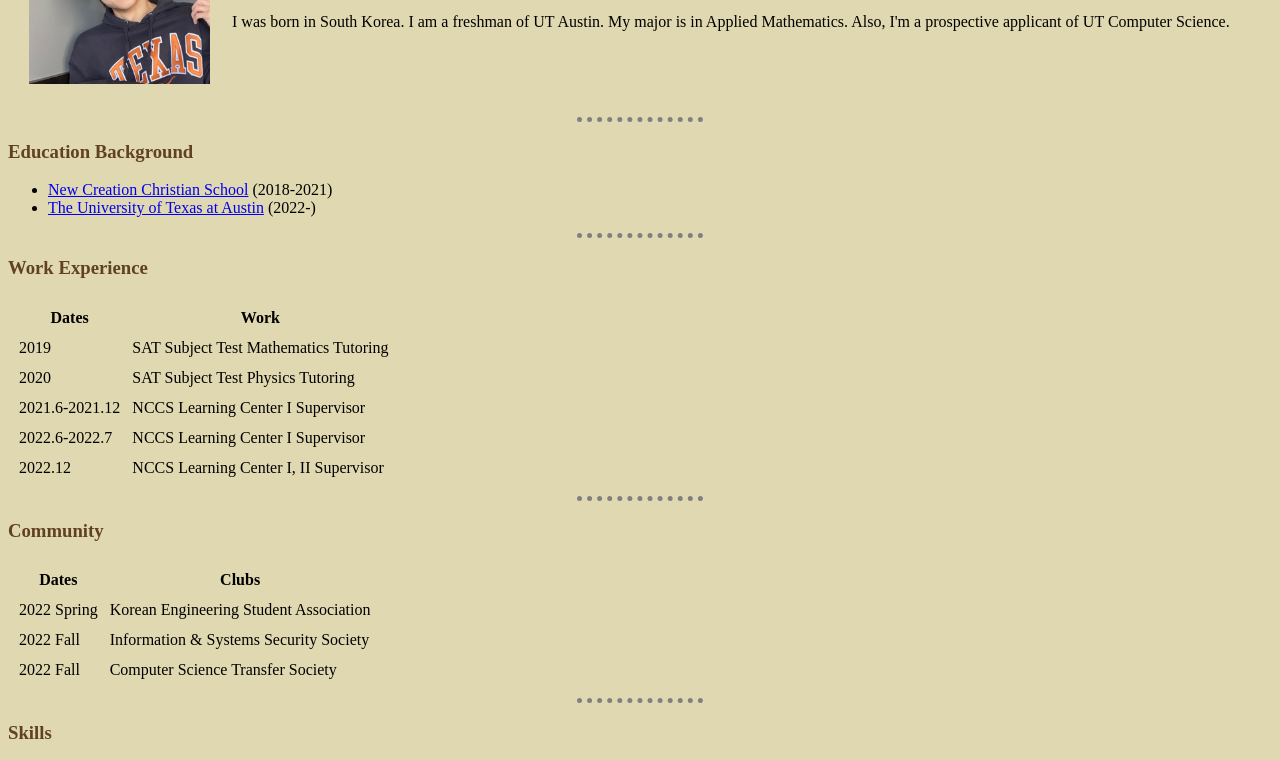
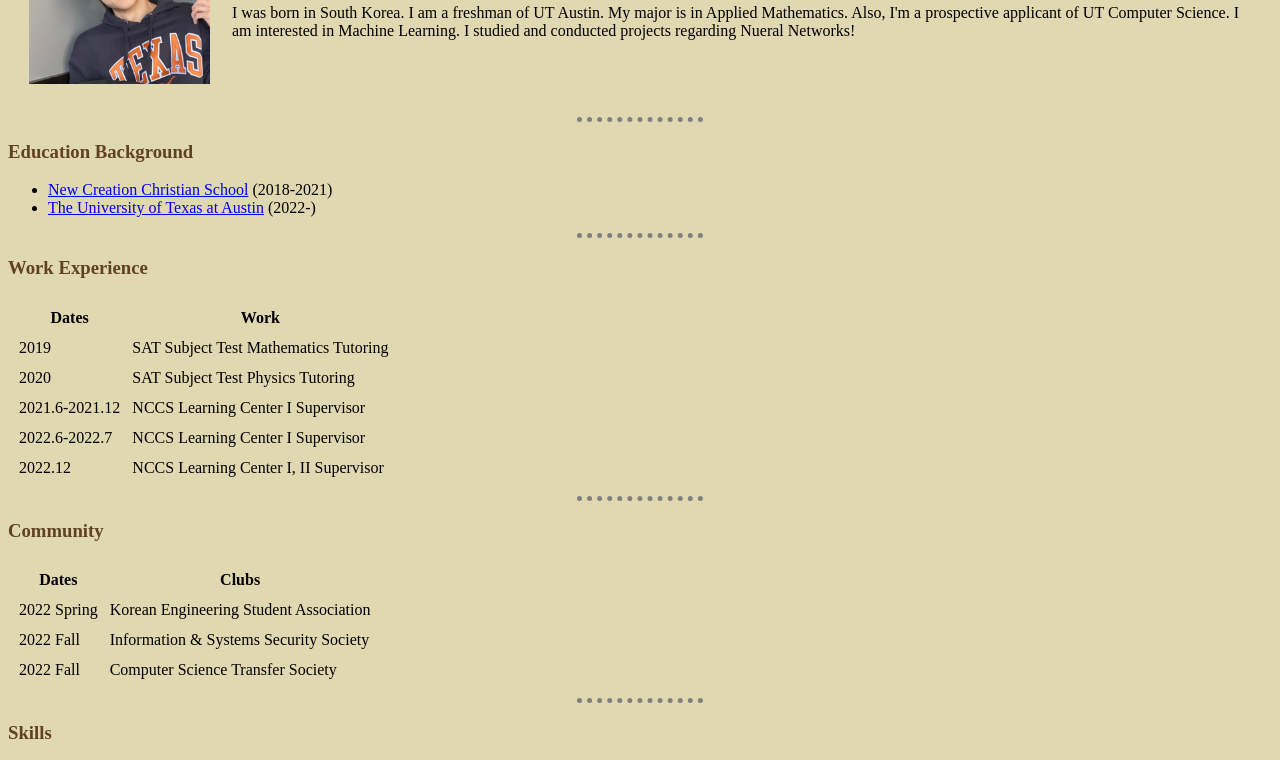
Before and after one commit to whwlstn/HTML---Personal-Site, a plain HTML site: page index.html in a window 1280 px wide. Shown: the part 170-930 px from the top of the page. Drawn offline with Linux system fonts and the light colour scheme.

Commit message:
update information

```diff
--- a/index.html
+++ b/index.html
@@ -15,7 +15,7 @@
             <td><img src="images/jinsoo profile picture.jpg" alt="jinsoo profile picture" width="181" height="225"></td>
             <td><h1>Jinsoo Cho</h1>
             <p><em>Sophomore of <strong><a href="https://www.utexas.edu/">UT Austin</a></strong>.</em></p>
-            <p>I was born in South Korea. I am a freshman of UT Austin. My major is in Applied Mathematics. Also, I'm a prospective applicant of UT Computer Science.</p></td>
+            <p>I was born in South Korea. I am a freshman of UT Austin. My major is in Applied Mathematics. Also, I'm a prospective applicant of UT Computer Science. I am interested in Machine Learning. I studied and conducted projects regarding Nueral Networks!</p></td>
         </tr>
     </table>
 
```
Also changed, not shown: field of study.html (+1 -1 lines).
